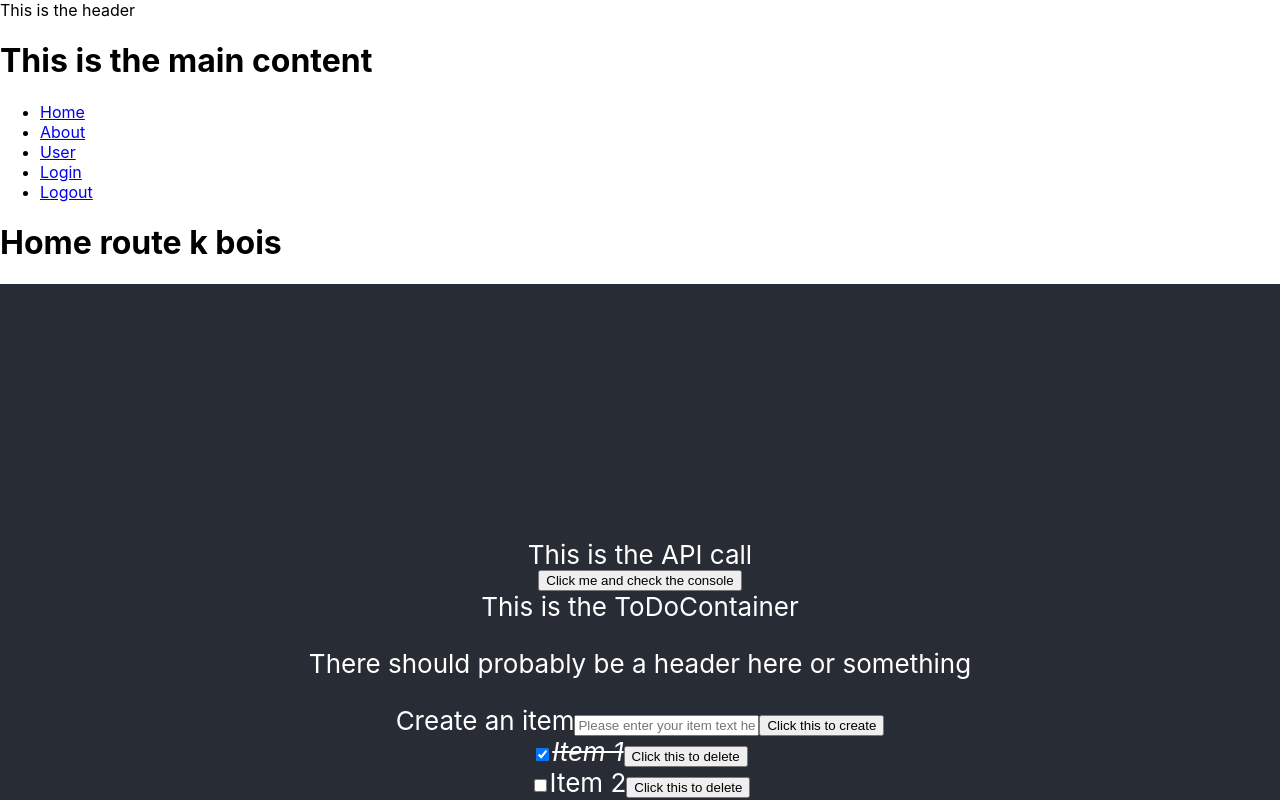
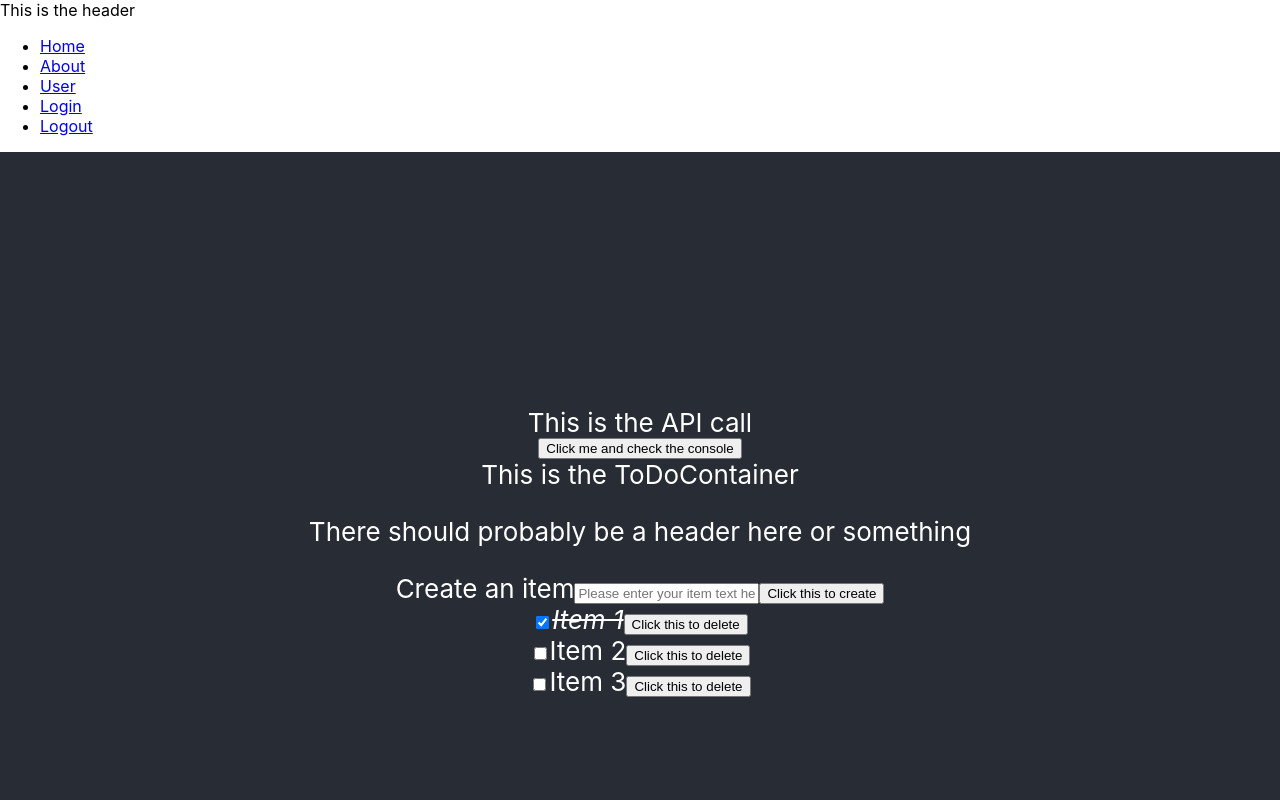
Before and after one commit to Cellv2/mern-auth-todo-app, a React (Create React App) app in the folder client/: page / in a window 1280 px wide. Shown: the top 800 px of the page. Built offline with nearby package versions, Linux system fonts and the light colour scheme.

Commit message:
:art: Move routes into header file

```diff
--- a/client/src/App.tsx
+++ b/client/src/App.tsx
@@ -1,61 +1,14 @@
 import React from "react";
-import { BrowserRouter as Router, Switch, Route, Link } from "react-router-dom";
 
+import Layout from "./layouts/Layout";
 import ApiCallButton from "./components/ApiCallButton";
 import ToDoContainer from "./components/ToDoContainer";
-import About from "./components/About";
-// import Home from "./components/Home";
-import User from "./components/User/User";
-import Login from "./components/User/Login";
-import Logout from "./components/User/Logout";
 
 import "./App.css";
-import Home from "./components/Home";
-import Layout from "./layouts/Layout";
 
 const App = () => {
     return (
         <Layout>
-            <Router>
-                <div>
-                    <nav>
-                        <ul>
-                            <li>
-                                <Link to="/">Home</Link>
-                            </li>
-                            <li>
-                                <Link to="/about">About</Link>
-                            </li>
-                            <li>
-                                <Link to="/user">User</Link>
-                            </li>
-                            <li>
-                                <Link to="/login">Login</Link>
-                            </li>
-                            <li>
-                                <Link to="/logout">Logout</Link>
-                            </li>
-                        </ul>
-                    </nav>
-                    <Switch>
-                        <Route path="/about">
-                            <About />
-                        </Route>
-                        <Route path="/user">
-                            <User />
-                        </Route>
-                        <Route path="/login">
-                            <Login />
-                        </Route>
-                        <Route path="/logout">
-                            <Logout />
-                        </Route>
-                        <Route path="/">
-                            <Home />
-                        </Route>
-                    </Switch>
-                </div>
-            </Router>
             <div className="App">
                 <header className="App-header">
                     <ApiCallButton />
--- a/client/src/components/Header/Header.tsx
+++ b/client/src/components/Header/Header.tsx
@@ -1,15 +1,60 @@
-import React from 'react'
+import React from "react";
 
-type Props = {
+import { BrowserRouter as Router, Switch, Route, Link } from "react-router-dom";
 
-}
+import About from "../About";
+import User from "../User/User";
+import Login from "..//User/Login";
+import Logout from "..//User/Logout";
+
+type Props = {};
 
 const Header = (props: Props) => {
     return (
         <div>
             This is the header
+            <Router>
+                <div>
+                    <nav>
+                        <ul>
+                            <li>
+                                <Link to="/">Home</Link>
+                            </li>
+                            <li>
+                                <Link to="/about">About</Link>
+                            </li>
+                            <li>
+                                <Link to="/user">User</Link>
+                            </li>
+                            <li>
+                                <Link to="/login">Login</Link>
+                            </li>
+                            <li>
+                                <Link to="/logout">Logout</Link>
+                            </li>
+                        </ul>
+                    </nav>
+                    <Switch>
+                        <Route path="/about">
+                            <About />
+                        </Route>
+                        <Route path="/user">
+                            <User />
+                        </Route>
+                        <Route path="/login">
+                            <Login />
+                        </Route>
+                        <Route path="/logout">
+                            <Logout />
+                        </Route>
+                        <Route path="/">
+                            {/* <Home /> */}
+                        </Route>
+                    </Switch>
+                </div>
+            </Router>
         </div>
-    )
-}
+    );
+};
 
-export default Header
+export default Header;
--- a/client/src/components/Home.tsx
+++ b/client/src/components/Home.tsx
@@ -2,6 +2,7 @@ import React from "react";
 
 type Props = {};
 
+// TODO: Do I need this? Can just use the ToDoContainer ( / Form?) straight under the layout
 const Home = (props: Props) => {
     return (
         <div>
--- a/client/src/layouts/Layout.tsx
+++ b/client/src/layouts/Layout.tsx
@@ -11,7 +11,6 @@ const Layout = (props: Props) => {
     return (
         <div>
             <Header />
-            <h1>This is the main content</h1>
             {props.children}
             <Footer />
         </div>
```
